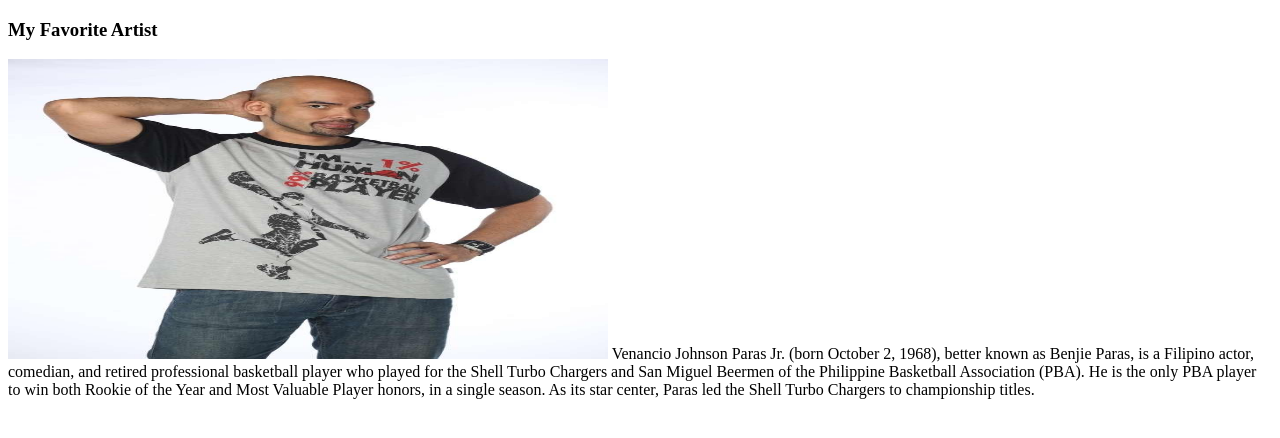
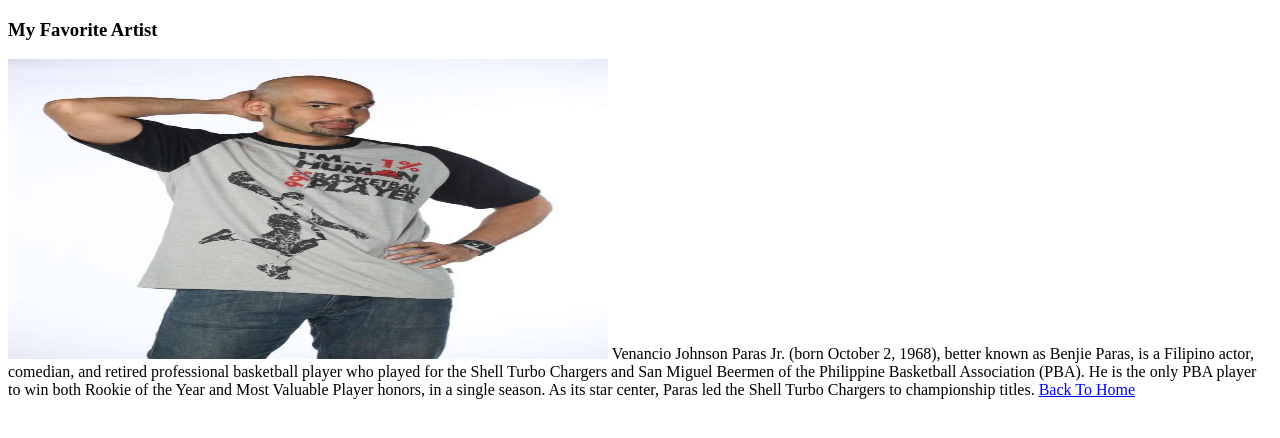
Before and after one commit to NATOY1235/Lithium-1Q-Lab-1--Soberano-., a plain HTML site: page artist.html in a window 1280 px wide. Drawn offline with Linux system fonts and the light colour scheme; files whose address does not match are found by name.

Commit message:
Update artist.html

```diff
--- a/artist.html
+++ b/artist.html
@@ -16,6 +16,6 @@
              title="Benji paras">
         Venancio Johnson Paras Jr. (born October 2, 1968), better known as Benjie Paras, is a Filipino actor, comedian, and retired professional basketball player who played for the Shell Turbo Chargers and San Miguel Beermen of the Philippine Basketball Association (PBA). He is the only PBA player to win both Rookie of the Year and Most Valuable Player honors, in a single season. As its star center, Paras led the Shell Turbo Chargers to championship titles.
 
-       <a href="index.html"></a>
+       <a href="index.html">Back To Home</a>
     </body>
 </html>
```
